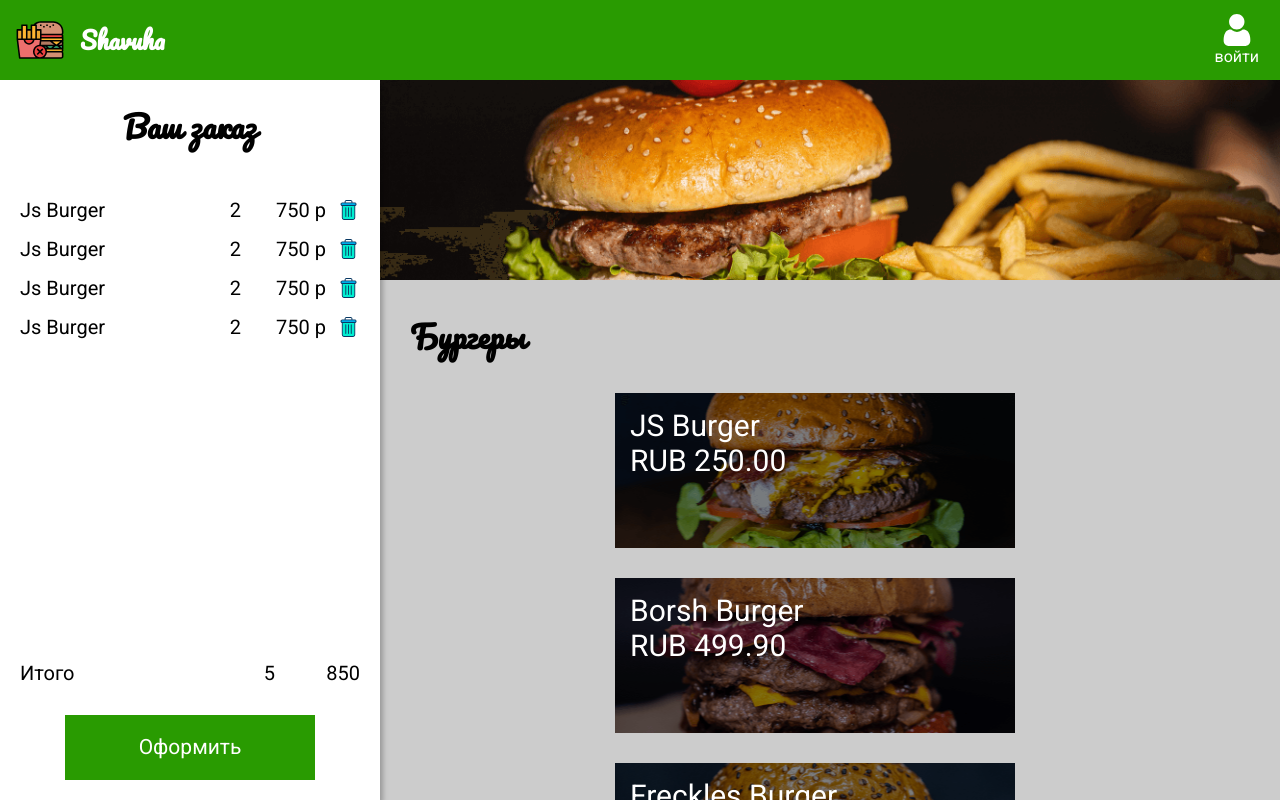
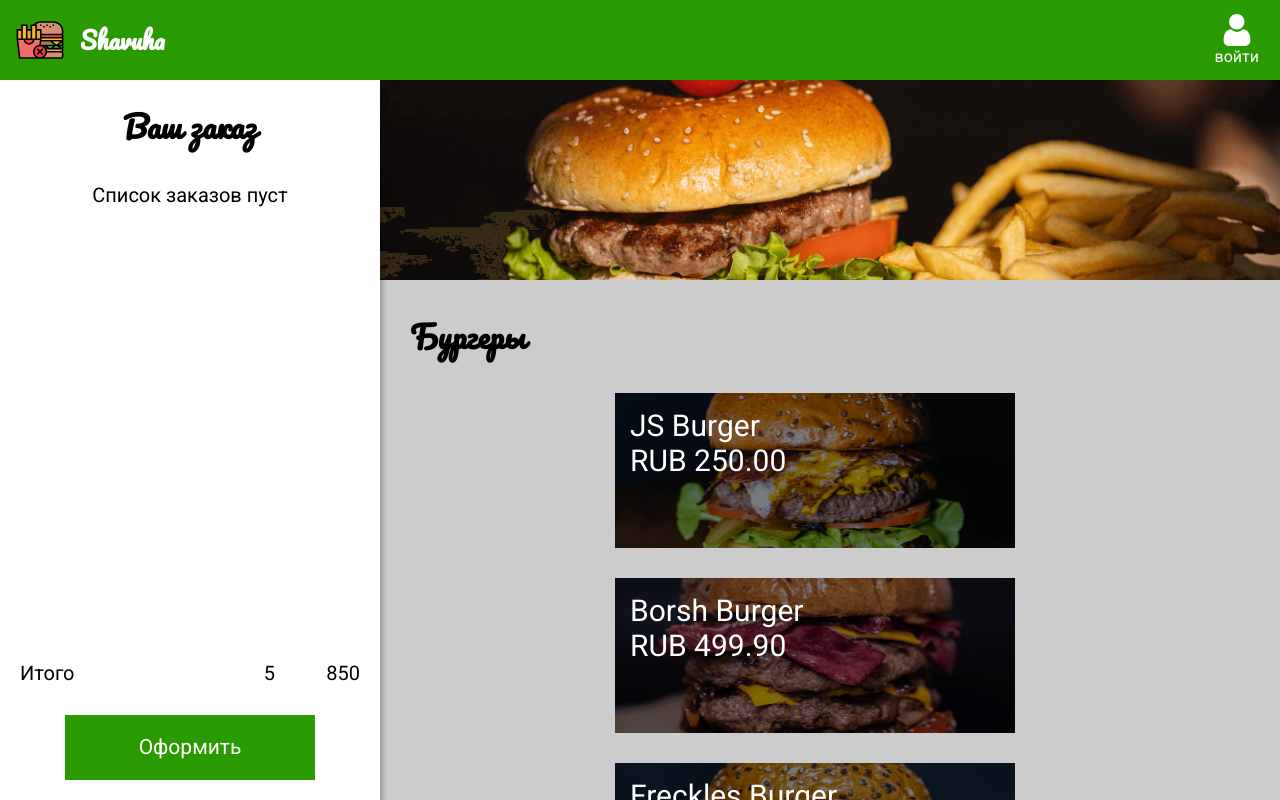
Before and after one commit to SergeyEvtush/newReactAppGlo, a React (Create React App) app: page / in a window 1280 px wide. Shown: the top 800 px of the page. Built offline with nearby package versions, Linux system fonts and the light colour scheme.

Commit message:
разнесены все файлы компонентов по папкам и сделано добавление заказов в корзину

```diff
--- a/src/App.js
+++ b/src/App.js
@@ -1,22 +1,24 @@
 /* eslint-disable react/jsx-filename-extension */
 /* eslint-disable no-unused-vars */
 import React from "react";
-import GlobalStyle from "./Components/GlobalStyle";
-import { NavBar } from "./Components/NavBar";
-import { Menu } from "./Components/Menu";
-import { ModalItem } from "./Components/ModalItem";
-import { Order } from "./Components/Order";
+import GlobalStyle from "./Components/Hooks/Style/GlobalStyle";
+import { NavBar } from "./Components/Hooks/NavBar/NavBar";
+import { Menu } from "./Components/Hooks/Menu/Menu";
+import { ModalItem } from "./Components/Hooks/Modal/ModalItem";
+import { Order } from "./Components/Hooks/Order/Order";
+import { useOpenItem } from "./Components/Hooks/useOpenItem";
+import { useOrders } from "./Components/Hooks/useOrders";
 
 function App() {
-  const [openItem, setOpenItem] = React.useState(null);
-
+  const openItem = useOpenItem();
+  const orders = useOrders();
   return (
     <>
       <GlobalStyle />
       <NavBar />
-      <Order />
-      <Menu setOpenItem={setOpenItem} />
-      <ModalItem openItem={openItem} setOpenItem={setOpenItem} />
+      <Order {...orders} />
+      <Menu {...openItem} />
+      {openItem.openItem && <ModalItem {...openItem} {...orders} />}
     </>
   );
 }
--- a/src/Components/Banner.js
+++ b/src/Components/Hooks/Menu/Banner.js
@@ -2,7 +2,7 @@
 /* eslint-disable no-unused-vars */
 import React from "react";
 import styled from "styled-components";
-import BannerImage from "../image/banner.png";
+import BannerImage from "../../../image/banner.png";
 
 const StyledDiv = styled.div`
   max-width: 100vw;
--- a/src/Components/Menu.js
+++ b/src/Components/Hooks/Menu/Menu.js
@@ -1,7 +1,7 @@
 import React from "react";
 import styled from "styled-components";
-import dbMenu from "./DBMenu";
-import { ListItem } from "./ListItem";
+import dbMenu from "../../DBMenu";
+import { ListItem } from ".././Order/ListItem";
 import { Banner } from "./Banner";
 
 const SectionMenu = styled.section`
--- a/src/Components/ModalItem.js
+++ b/src/Components/Hooks/Modal/ModalItem.js
@@ -1,6 +1,6 @@
 import React from "react";
 import styled from "styled-components";
-import { Button } from "./Button";
+import { AddButton } from "../Style/Button";
 
 const Overlay = styled.div`
   position: fixed;
@@ -51,17 +51,20 @@
   justify-content: space-between;
 `;
 
-export const ModalItem = ({ openItem, setOpenItem }) => {
-  function closeModal(e) {
+export const ModalItem = ({ openItem, setOpenItem, orders, setOrders }) => {
+  const closeModal = (e) => {
     if (e.target.id === "overlay") {
       setOpenItem(null);
     }
-  }
+  };
 
-  if (!openItem) {
-    return null;
-  }
-
+  const addToOrder = () => {
+    setOrders([...orders, order]);
+    setOpenItem(null);
+  };
+  const order = {
+    ...openItem,
+  };
   return (
     <Overlay id="overlay" onClick={closeModal}>
       <Modal>
@@ -76,7 +79,7 @@
               })}
             </TitleBannerParagraph>
           </TitleBanner>
-          <Button buttonText="Добавить" />
+          <AddButton onClick={addToOrder}>Добавить</AddButton>
         </ContentBanner>
       </Modal>
     </Overlay>
--- a/src/Components/NavBar.js
+++ b/src/Components/Hooks/NavBar/NavBar.js
@@ -1,7 +1,7 @@
 import React from "react";
 import styled from "styled-components";
-import logoImg from "../image/logo.svg";
-import ButtonImg from "../image/sign.svg";
+import logoImg from "../../../image/logo.svg";
+import ButtonImg from "../../../image/sign.svg";
 
 const NavBarStyled = styled.header`
   position: fixed;
@@ -9,7 +9,7 @@
   left: 0;
   z-index: 999;
   height: 80px;
-  width: 100vw;
+  width: 100%;
   display: flex;
   justify-content: space-between;
   align-items: center;
--- a/src/Components/Order.js
+++ b/src/Components/Hooks/Order/Order.js
@@ -1,6 +1,6 @@
 import React from "react";
 import styled from "styled-components";
-import { Button } from "./Button";
+import { AddButton } from "../Style/Button";
 import { OrderListItem } from "./OrderListItem";
 
 const OrderStyled = styled.section`
@@ -26,6 +26,10 @@
 
 const OrderList = styled.ul``;
 
+const EmptyList = styled.p`
+  text-align: center;
+`;
+
 const Total = styled.div`
   display: flex;
   margin-bottom: 30px;
@@ -40,25 +44,28 @@
   margin-left: 20px;
 `;
 
-export const Order = () => {
+export const Order = ({ orders }) => {
   return (
     <>
       <OrderStyled>
         <OrderTitle>Ваш заказ</OrderTitle>
         <OrderContent>
-          <OrderList>
-            <OrderListItem></OrderListItem>
-            <OrderListItem></OrderListItem>
-            <OrderListItem></OrderListItem>
-            <OrderListItem></OrderListItem>
-          </OrderList>
+          {orders.length ? (
+            <OrderList>
+              {orders.map((key) => (
+                <OrderListItem order={key} id={key} />
+              ))}
+            </OrderList>
+          ) : (
+            <EmptyList>Список заказов пуст</EmptyList>
+          )}
         </OrderContent>
         <Total>
           <span>Итого</span>
           <span>5</span>
           <TotalPrice>850</TotalPrice>
         </Total>
-        <Button buttonText="Оформить" />
+        <AddButton>Оформить</AddButton>
       </OrderStyled>
     </>
   );
--- a/src/Components/OrderListItem.js
+++ b/src/Components/Hooks/Order/OrderListItem.js
@@ -1,6 +1,6 @@
 import React from "react";
 import styled from "styled-components";
-import trashImage from "../image/trash.svg";
+import trashImage from "../../../image/trash.svg";
 
 const OrderItemStyled = styled.li`
   display: flex;
@@ -28,11 +28,16 @@
   text-align: right;
 `;
 
-export const OrderListItem = () => (
-  <OrderItemStyled>
-    <ItemName>Js Burger</ItemName>
+export const OrderListItem = ({ order }) => (
+  <OrderItemStyled id={order.id}>
+    <ItemName>{order.name}</ItemName>
     <span>2</span>
-    <ItemPrice>750 p</ItemPrice>
+    <ItemPrice>
+      {order.price.toLocaleString("ru-RU", {
+        style: "currency",
+        currency: "RUB",
+      })}
+    </ItemPrice>
     <TrashButton></TrashButton>
   </OrderItemStyled>
 );
--- a/src/Components/Button.js
+++ b/src/Components/Hooks/Style/Button.js
@@ -1,7 +1,7 @@
-import React from "react";
 import styled from "styled-components";
 
-const AddButton = styled.button`
+export const AddButton = styled.button`
+  display: block;
   width: 250px;
   height: 65px;
   font-size: 21px;
@@ -18,9 +18,3 @@
     border-color: #299b01;
   }
 `;
-
-export const Button = ({ buttonText }) => (
-  <>
-    <AddButton>{buttonText}</AddButton>
-  </>
-);
--- /dev/null
+++ b/src/Components/Hooks/useOpenItem.js
@@ -0,0 +1,6 @@
+import { useState } from "react";
+
+export function useOpenItem() {
+  const [openItem, setOpenItem] = useState(null);
+  return { openItem, setOpenItem };
+}
--- /dev/null
+++ b/src/Components/Hooks/useOrders.js
@@ -0,0 +1,6 @@
+import { useState } from "react";
+
+export function useOrders() {
+  const [orders, setOrders] = useState([]);
+  return { orders, setOrders };
+}
```
Also changed, not shown: src/Components/Hooks/Order/ListItem.js (renamed from src/Components/ListItem.js), src/Components/Hooks/Style/GlobalStyle.js (renamed from src/Components/GlobalStyle.js).
